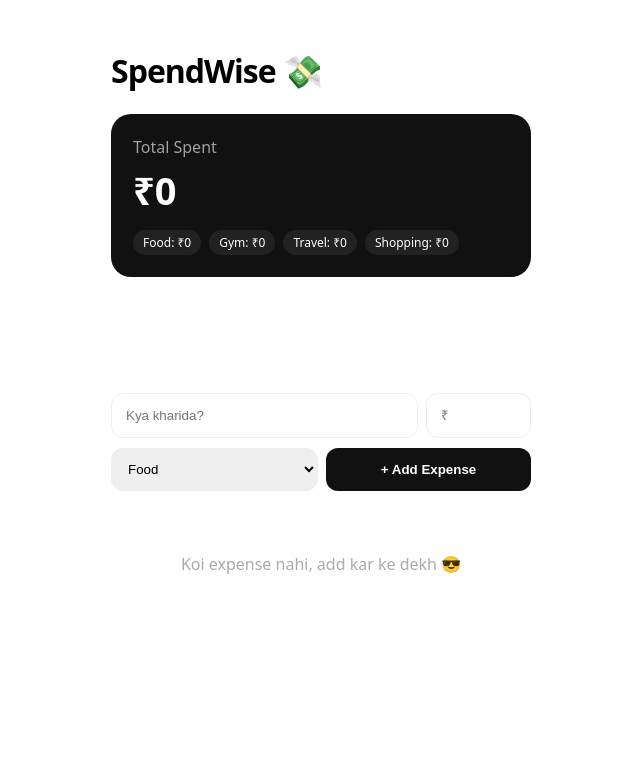
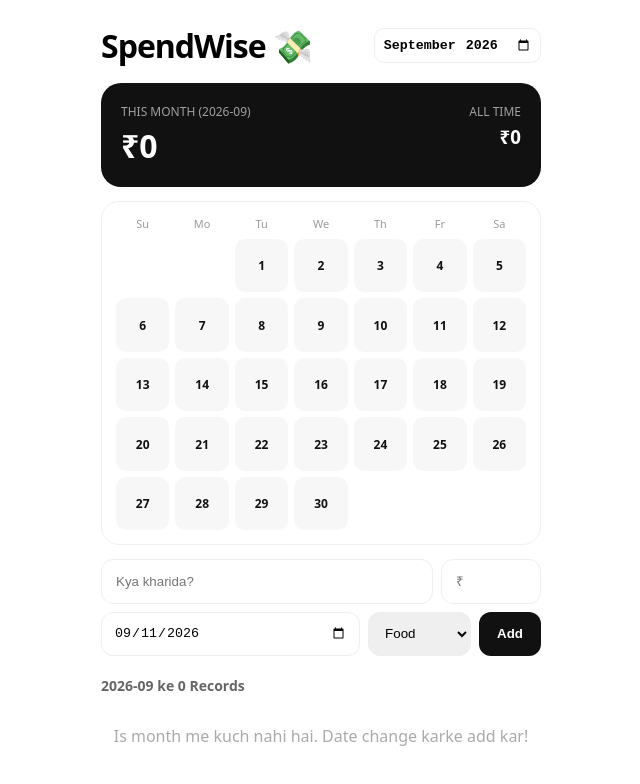
Before and after one commit to profitvertex-dot/SpendWise01, a React (Vite) app: page / in a window 1280 px wide. Shown: the top 784 px of the page, without its empty margins (319-959 px from the left). Built offline with nearby package versions, Linux system fonts and the light colour scheme.

Commit message:
Update App.tsx

```diff
--- a/src/App.tsx
+++ b/src/App.tsx
@@ -1,71 +1,89 @@
-import { useState, useEffect } from 'react'
+import { useState, useEffect, useMemo } from 'react'
 
 type Cat = 'Food' | 'Gym' | 'Travel' | 'Shopping' | 'Other'
-type Expense = { id: string, title: string, amount: number, date: string, cat: Cat }
+type Expense = { id: string, title: string, amount: number, dateISO: string, cat: Cat }
 
 export default function App() {
-  const [expenses, setExpenses] = useState<Expense[]>(() => JSON.parse(localStorage.getItem('sw-pro') || '[]'))
+  const [expenses, setExpenses] = useState<Expense[]>(() => JSON.parse(localStorage.getItem('sw-cal') || '[]'))
   const [title, setTitle] = useState(''); const [amount, setAmount] = useState(''); const [cat, setCat] = useState<Cat>('Food')
+  const [date, setDate] = useState(() => new Date().toISOString().slice(0,10))
+  const [viewMonth, setViewMonth] = useState(() => new Date().toISOString().slice(0,7)) // YYYY-MM
 
-  useEffect(() => { localStorage.setItem('sw-pro', JSON.stringify(expenses)) }, [expenses])
+  useEffect(() => { localStorage.setItem('sw-cal', JSON.stringify(expenses)) }, [expenses])
 
-  const total = expenses.reduce((s,e) => s+e.amount, 0)
+  const filtered = useMemo(() => expenses.filter(e=>e.dateISO.startsWith(viewMonth)), [expenses, viewMonth])
+  const totalMonth = filtered.reduce((s,e)=>s+e.amount,0)
+  const totalAll = expenses.reduce((s,e)=>s+e.amount,0)
+
   const add = () => {
     if(!title ||!amount) return
-    setExpenses([{id: Date.now().toString(), title, amount: Number(amount), cat, date: new Date().toLocaleDateString()},...expenses])
+    setExpenses([{id: Date.now().toString(), title, amount: Number(amount), cat, dateISO: date},...expenses])
     setTitle(''); setAmount('')
   }
-  const del = (id: string) => setExpenses(expenses.filter(e=>e.id!==id))
+  const del = (id:string) => setExpenses(expenses.filter(e=>e.id!==id))
 
-  const byCat = (c: Cat) => expenses.filter(e=>e.cat===c).reduce((s,e)=>s+e.amount,0)
+  // Calendar Logic
+  const [y,m] = viewMonth.split('-').map(Number)
+  const daysInMonth = new Date(y, m, 0).getDate()
+  const firstDay = new Date(y, m-1, 1).getDay()
+  const daysArr = Array(firstDay).fill(null).concat([...Array(daysInMonth)].map((_,i)=>i+1))
+
+  const getDayTotal = (day: number) => {
+    const d = `${viewMonth}-${String(day).padStart(2,'0')}`
+    return expenses.filter(e=>e.dateISO===d).reduce((s,e)=>s+e.amount,0)
+  }
 
   return (
-    <div style={{maxWidth: 420, margin: '0 auto', fontFamily: 'system-ui', padding: 20, paddingBottom: 80}}>
-      <h1 style={{fontWeight: 900, letterSpacing: -1}}>SpendWise 💸</h1>
+    <div style={{maxWidth: 440, margin: '0 auto', fontFamily: 'system-ui', padding: 16, paddingBottom: 90}}>
+      <div style={{display: 'flex', justifyContent: 'space-between', alignItems: 'center'}}>
+        <h1 style={{fontWeight: 900, letterSpacing: -1, margin: 0}}>SpendWise 💸</h1>
+        <input type="month" value={viewMonth} onChange={e=>setViewMonth(e.target.value)} style={{padding: 8, borderRadius: 10, border: '1.5px solid #eee', fontWeight: 700}}/>
+      </div>
 
-      <div style={{background: '#111', color: '#fff', padding: 22, borderRadius: 20, marginTop: 16}}>
-        <p style={{opacity: 0.6, margin: 0}}>Total Spent</p>
-        <h2 style={{fontSize: 38, margin: '6px 0 0'}}>₹{total.toLocaleString('en-IN')}</h2>
-        <div style={{display:'flex', gap: 8, marginTop: 14, flexWrap: 'wrap'}}>
-          {(['Food','Gym','Travel','Shopping'] as Cat[]).map(c=>(
-            <span key={c} style={{background: '#222', padding: '4px 10px', borderRadius: 20, fontSize: 12}}>{c}: ₹{byCat(c)}</span>
+      <div style={{background: '#111', color: '#fff', padding: 20, borderRadius: 20, marginTop: 16}}>
+        <div style={{display: 'flex', justifyContent: 'space-between'}}>
+          <div><p style={{opacity: 0.6, margin: 0, fontSize: 12}}>THIS MONTH ({viewMonth})</p><h2 style={{fontSize: 32, margin: '4px 0 0'}}>₹{totalMonth.toLocaleString('en-IN')}</h2></div>
+          <div style={{textAlign: 'right'}}><p style={{opacity: 0.6, margin: 0, fontSize: 12}}>ALL TIME</p><h3 style={{margin: '4px 0 0'}}>₹{totalAll.toLocaleString('en-IN')}</h3></div>
+        </div>
+      </div>
+
+      {/* CALENDAR */}
+      <div style={{background: '#fff', border: '1.5px solid #f0f0f0', borderRadius: 18, padding: 14, marginTop: 14}}>
+        <div style={{display: 'grid', gridTemplateColumns: 'repeat(7,1fr)', gap: 6, textAlign: 'center', fontSize: 11, color: '#999', marginBottom: 8}}>
+          <span>Su</span><span>Mo</span><span>Tu</span><span>We</span><span>Th</span><span>Fr</span><span>Sa</span>
+        </div>
+        <div style={{display: 'grid', gridTemplateColumns: 'repeat(7,1fr)', gap: 6}}>
+          {daysArr.map((d,i)=> d===null? <div key={i}></div> : (
+            <div key={i} style={{aspectRatio: '1', borderRadius: 10, background: getDayTotal(d)>0? '#111' : '#f7f7f7', color: getDayTotal(d)>0? '#fff' : '#111', display: 'flex', flexDirection: 'column', alignItems: 'center', justifyContent: 'center', fontSize: 12, fontWeight: 600}}>
+              <span>{d}</span>
+              {getDayTotal(d)>0 && <span style={{fontSize: 8, marginTop: 2}}>₹{getDayTotal(d)}</span>}
+            </div>
           ))}
         </div>
       </div>
 
-      {/* Simple Bar Graph */}
-      <div style={{display: 'flex', alignItems: 'end', gap: 8, height: 80, marginTop: 18, padding: '0 4px'}}>
-        {expenses.slice(0,7).reverse().map(e=>(
-          <div key={e.id} style={{flex: 1, background: '#111', height: `${Math.min(100, (e.amount / (Math.max(...expenses.map(x=>x.amount),1)))*100)}%`, borderRadius: 8, minHeight: 8}}></div>
-        ))}
+      {/* ADD */}
+      <div style={{display: 'flex', gap: 8, marginTop: 14}}>
+        <input value={title} onChange={e=>setTitle(e.target.value)} placeholder="Kya kharida?" style={{flex: 1, padding: 14, borderRadius: 12, border: '1.5px solid #eee'}}/>
+        <input value={amount} onChange={e=>setAmount(e.target.value)} type="number" placeholder="₹" style={{width: 70, padding: 14, borderRadius: 12, border: '1.5px solid #eee'}}/>
+      </div>
+      <div style={{display: 'flex', gap: 8, marginTop: 8}}>
+        <input type="date" value={date} onChange={e=>setDate(e.target.value)} style={{flex: 1, padding: 12, borderRadius: 12, border: '1.5px solid #eee'}}/>
+        <select value={cat} onChange={e=>setCat(e.target.value as Cat)} style={{padding: 12, borderRadius: 12, border: '1.5px solid #eee'}}><option>Food</option><option>Gym</option><option>Travel</option><option>Shopping</option><option>Other</option></select>
+        <button onClick={add} style={{padding: '12px 18px', borderRadius: 12, background: '#111', color: '#fff', border: 0, fontWeight: 700}}>Add</button>
       </div>
 
-      <div style={{display: 'flex', gap: 8, marginTop: 18}}>
-        <input value={title} onChange={e=>setTitle(e.target.value)} placeholder="Kya kharida?" style={{flex: 1, padding: 14, borderRadius: 12, border: '1.5px solid #eee', outline: 'none'}}/>
-        <input value={amount} onChange={e=>setAmount(e.target.value)} type="number" placeholder="₹" style={{width: 75, padding: 14, borderRadius: 12, border: '1.5px solid #eee'}}/>
-      </div>
-      <div style={{display: 'flex', gap: 8, marginTop: 10}}>
-        <select value={cat} onChange={e=>setCat(e.target.value as Cat)} style={{flex: 1, padding: 12, borderRadius: 12, border: '1.5px solid #eee'}}>
-          <option>Food</option><option>Gym</option><option>Travel</option><option>Shopping</option><option>Other</option>
-        </select>
-        <button onClick={add} style={{flex: 1, padding: 12, borderRadius: 12, background: '#111', color: '#fff', border: 0, fontWeight: 700}}> + Add Expense</button>
-      </div>
-
-      <div style={{marginTop: 22, display: 'grid', gap: 10}}>
-        {expenses.map(e => (
-          <div key={e.id} style={{display: 'flex', justifyContent: 'space-between', alignItems: 'center', padding: '14px 16px', border: '1px solid #f0f0f0', borderRadius: 14, background: '#fff'}}>
-            <div>
-              <div style={{fontWeight: 600}}>{e.title} <span style={{fontSize: 10, background: '#f3f3f3', padding: '2px 8px', borderRadius: 10, marginLeft: 6}}>{e.cat}</span></div>
-              <div style={{fontSize: 12, color: '#999', marginTop: 2}}>{e.date}</div>
-            </div>
-            <div style={{display: 'flex', alignItems: 'center', gap: 12}}>
-              <b>₹{e.amount}</b>
-              <button onClick={()=>del(e.id)} style={{border: 0, background: '#ffe8e8', color: '#ff2e2e', width: 28, height: 28, borderRadius: 8}}>✕</button>
-            </div>
+      {/* LIST - Month Filtered */}
+      <h3 style={{margin: '20px 0 10px', fontSize: 14, opacity: 0.6}}>{viewMonth} ke {filtered.length} Records</h3>
+      <div style={{display: 'grid', gap: 8}}>
+        {filtered.map(e => (
+          <div key={e.id} style={{display: 'flex', justifyContent: 'space-between', alignItems: 'center', padding: '12px 14px', border: '1px solid #f0f0f0', borderRadius: 12}}>
+            <div><div style={{fontWeight: 600}}>{e.title} <small style={{background: '#f3f3f3', padding: '2px 6px', borderRadius: 8, fontSize: 10}}>{e.cat}</small></div><div style={{fontSize: 11, color: '#999'}}>{e.dateISO}</div></div>
+            <div style={{display: 'flex', gap: 10, alignItems: 'center'}}><b>₹{e.amount}</b><button onClick={()=>del(e.id)} style={{border: 0, background: '#ffe8e8', color: '#ff2e2e', width: 26, height: 26, borderRadius: 7}}>✕</button></div>
           </div>
         ))}
-        {expenses.length===0 && <p style={{textAlign: 'center', color: '#aaa', marginTop: 40}}>Koi expense nahi, add kar ke dekh 😎</p>}
+        {filtered.length===0 && <p style={{textAlign: 'center', color: '#aaa', marginTop: 20}}>Is month me kuch nahi hai. Date change karke add kar!</p>}
       </div>
     </div>
   )
-}
+                                                                                                                                                   }
```
